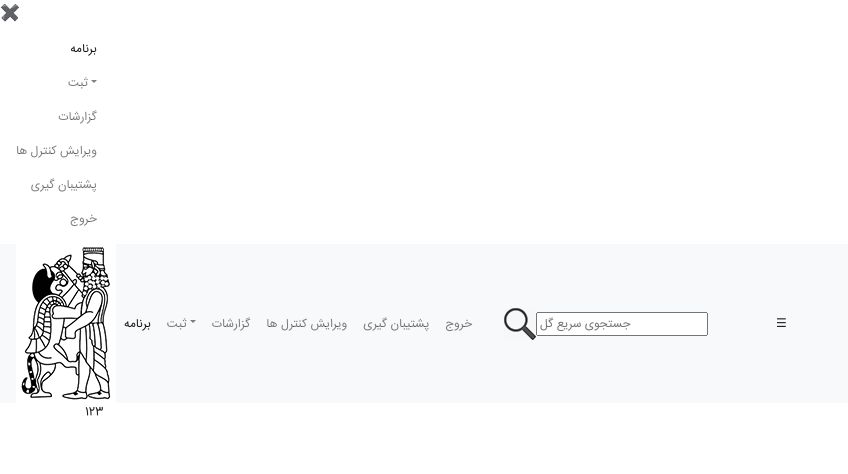
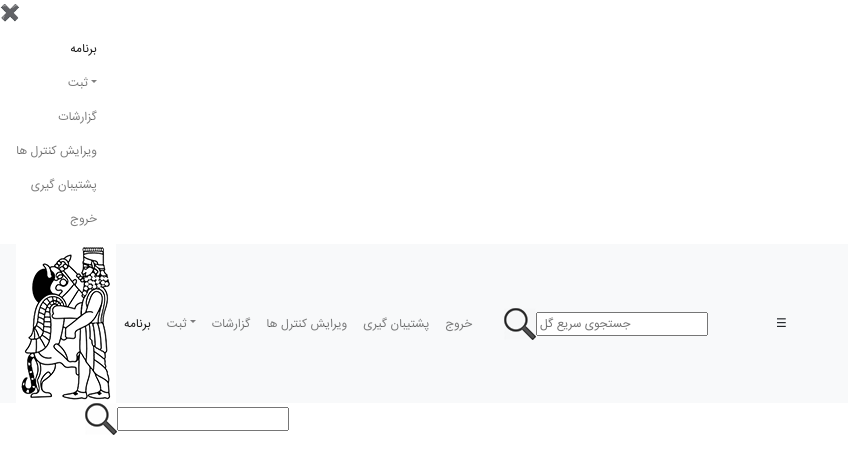
Before and after one commit to omidmokhtari93/ag_react, a React (Create React App) app in the folder Anbargol_React/ClientApp/: page / in a window 1280 px wide. Shown: the top 474 px of the page, without its empty margins (0-848 px from the left). Built offline with nearby package versions, Linux system fonts and the light colour scheme.

Commit message:
Non redux searchbox implemented

```diff
--- a/Anbargol_React/ClientApp/src/Components/Body/AddNewFlower/AddNewFlower.js
+++ b/Anbargol_React/ClientApp/src/Components/Body/AddNewFlower/AddNewFlower.js
@@ -1,22 +1,20 @@
 import React, { Component } from 'react';
 import { connect } from 'react-redux';
+import SearchBoxNoRedux from '../../../UI/SearchBox/SearchBox_NonRedux';
 
 class AddNewFlower extends Component {
     render() {
-        console.log(this.props)
         return (
-            123
+            <SearchBoxNoRedux />
         )
     }
 }
 const mapStateToProps = state => {
-    console.log(state);
     return {
         omid: state.result
     }
 }
 const mapDispatchToProps = dispatch => {
-    console.log(dispatch)
     return {
         omidi: () => dispatch({ type: 'F' })
     }
--- a/Anbargol_React/ClientApp/src/Components/Header/Navbar/TopNavBar/TopNavbar.js
+++ b/Anbargol_React/ClientApp/src/Components/Header/Navbar/TopNavBar/TopNavbar.js
@@ -5,7 +5,7 @@ import Wrapper from '../../../../Shared/Wrapper/Wrapper'
 import ShowButton from '../ShowButton/ShowButton';
 import NavBarItems from '../NavBarItems/NavBarItem';
 import Logo from '../../../../UI/Logo/Logo';
-import SearchBox from '../../../../UI/SearchBox/SearchBox';
+import SearchBoxNoRedux from '../../../../UI/SearchBox/SearchBox_NonRedux';
 
 class Navbar extends Component {
     state = {
@@ -18,6 +18,10 @@ class Navbar extends Component {
             : this.setState({ showSideBar: false })
     }
 
+    handleSearch = res => {
+        console.log(res)
+    }
+
     render() {
         return (
             <Wrapper>
@@ -27,12 +31,15 @@ class Navbar extends Component {
                     <ul className="navbar-nav pr-4" id="navigationBar">
                         <NavBarItems />
                     </ul>
-                    <SearchBox
+                    <SearchBoxNoRedux
+                        url="http://2.180.37.75/anbargol/api/search"
+                        reqParam={['name', 'code']} //request parameters
+                        resParam={['GolName', 'Format', 'Color', 'ColorType', 'Code']} //response parameters
+                        id="Id" //this is identity that choose in dropdown
                         width="17"
                         placeholder="جستجوی سریع گل"
-                        url="http://2.180.37.75/anbargol/api/search"
+                        handleResponse={this.handleSearch} // return an object contain Flower Name and Flower Id
                     />
-
                     <ShowButton show={this.handleShowSideBar} />
                 </nav>
             </Wrapper>
--- a/Anbargol_React/ClientApp/src/UI/SearchBox/SearchBox.module.css
+++ b/Anbargol_React/ClientApp/src/UI/SearchBox/SearchBox.module.css
@@ -25,6 +25,7 @@
     top: 7px;
 }
 .search-box ul {
+    z-index: 999;
     position: absolute;
     width: 100%;
     list-style-type: none;
--- /dev/null
+++ b/Anbargol_React/ClientApp/src/UI/SearchBox/SearchBox_NonRedux.js
@@ -0,0 +1,78 @@
+import React, { Component } from 'react';
+import './SearchBox.module.css';
+import searcIcon from '../../Assets/images/search.png'
+import Loading from '../Loading/Loading';
+import http from 'axios';
+
+class SearchBoxNoRedux extends Component {
+    state = {
+        timeOut: null,
+        loading: false,
+        result: []
+    }
+    searchBoxRef = React.createRef();
+
+    componentDidMount() {
+        document.addEventListener('click', (e) => {
+            !this.searchBoxRef.current.contains(e.target) && this.setState({ result: [], loading: false })
+        })
+    }
+
+    componentWillUnmount() {
+        document.removeEventListener('click');
+    }
+
+    handleSearch = value => {
+        clearTimeout(this.state.timeOut)
+        this.setState({ loading: true })
+        this.state.timeOut = setTimeout(() => {
+            if (value.trim()) {
+                this.handleApiReq(value).then(x => {
+                    this.setState({ result: this.state.result.concat(x.data), loading: false })
+                })
+            } else {
+                this.setState({ result: [], loading: false })
+            }
+        }, 1000);
+    }
+
+    handleApiReq = value => {
+        const obj = {};
+        this.props.reqParam.map(x => obj[x] = value)
+        return http.get(this.props.url, {
+            params: obj
+        })
+    }
+
+    showReport = (name, id) => {
+        this.props.handleResponse({ name: name, id: id })
+    }
+
+    createDropdown = obj => {
+        const items = this.state.result.map(obj => {
+            return { name: this.props.resParam.map(key => obj[key]).join(' / '), id: obj[this.props.id] }
+        })
+        return items.map((item, index) => {
+            return <li key={index} onClick={() => this.showReport(item.name, item.id)}>{item.name}</li>
+        })
+    }
+
+    render() {
+        return (
+            <div className="search-box light-sans" ref={this.searchBoxRef}
+                style={this.props.width
+                    ? { width: this.props.width + "rem" }
+                    : { width: '100%' }}>
+                <img src={searcIcon} className="search-icon" />
+                <Loading show={this.state.loading} />
+                <input placeholder={this.props.placeholder} autoComplete="off"
+                    onChange={(e) => this.handleSearch(e.target.value)} />
+                {this.state.result.length > 0 && <ul>
+                    {this.createDropdown()}
+                </ul>}
+            </div>
+        )
+    }
+}
+
+export default SearchBoxNoRedux;
```
